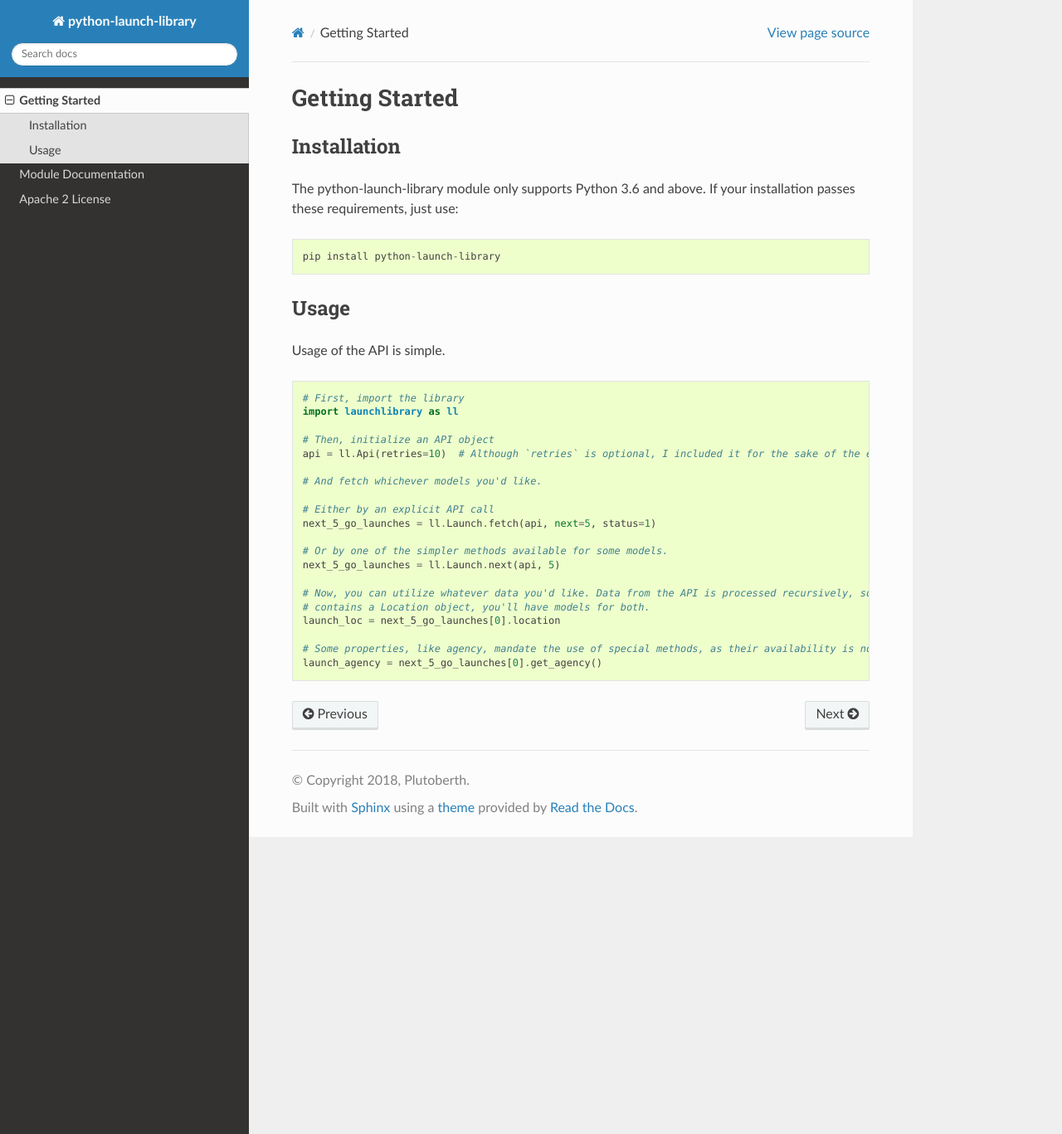
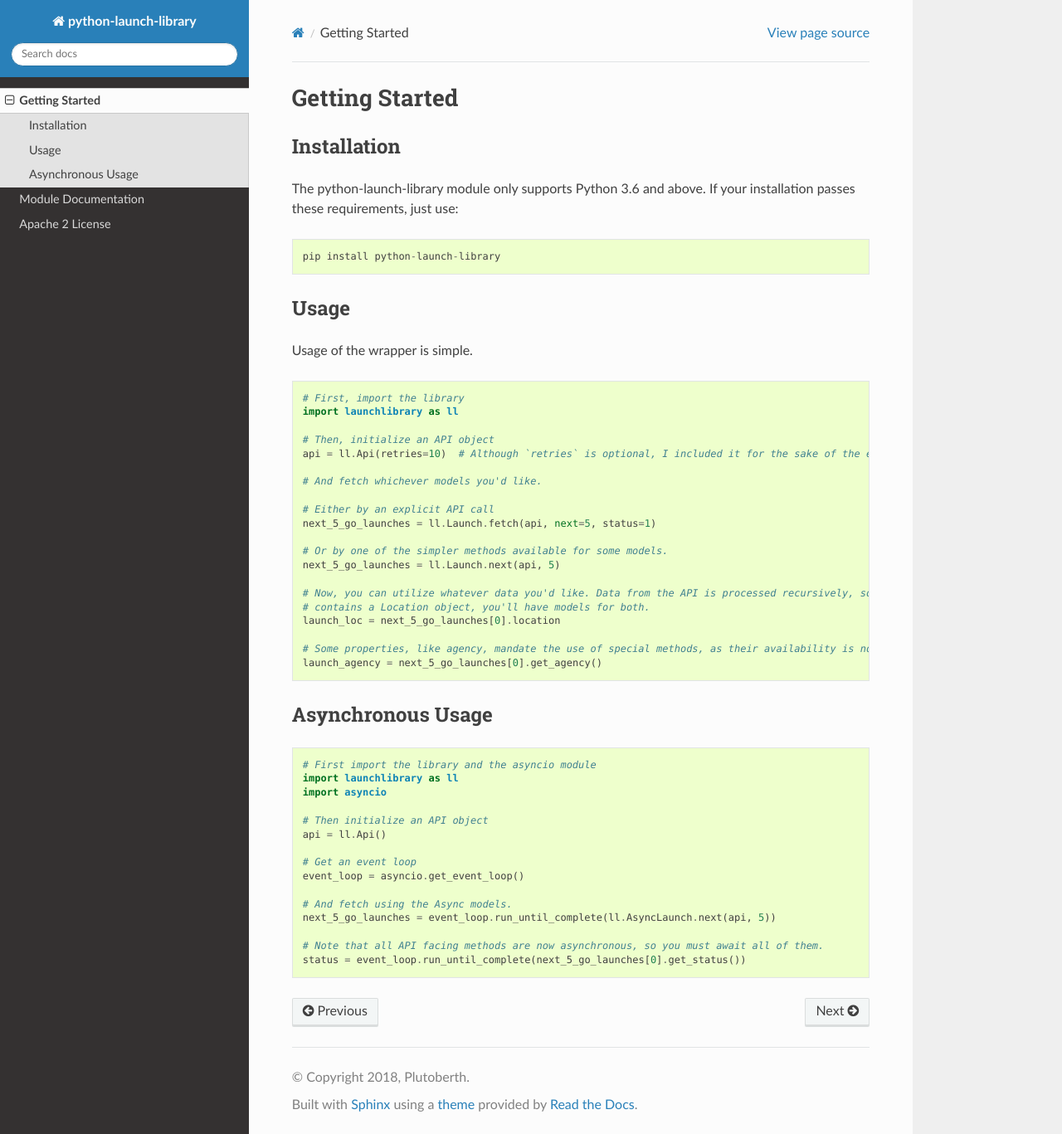
Before and after one commit to Plutoberth/python-launch-library, a Sphinx documentation site: the page built from docs/source/getting_started.rst, in a window 1280 px wide and 1367 px high. Shown: the whole window at 83% size. Built offline with Sphinx 7.4.7 and the Read the Docs theme 2.0.0, drawn with Linux system fonts in a browser that asks for light colours.

Commit message:
Add docs for async

```diff
--- a/docs/requirements.txt
+++ b/docs/requirements.txt
@@ -3,3 +3,4 @@ sphinx_autodoc_typehints
 sphinx_rtd_theme
 requests
 python-dateutil
+aiohttp
--- a/docs/source/getting_started.rst
+++ b/docs/source/getting_started.rst
@@ -14,7 +14,7 @@ The python-launch-library module only supports Python 3.6 and above. If your ins
 Usage
 -----
 
-Usage of the API is simple.
+Usage of the wrapper is simple.
 
 .. code:: py
 
@@ -38,3 +38,25 @@ Usage of the API is simple.
 
   # Some properties, like agency, mandate the use of special methods, as their availability is not guaranteed or represented as an id only.
   launch_agency = next_5_go_launches[0].get_agency()
+
+
+Asynchronous Usage
+------------------
+
+.. code:: py
+
+  # First import the library and the asyncio module
+  import launchlibrary as ll
+  import asyncio
+
+  # Then initialize an API object
+  api = ll.Api()
+
+  # Get an event loop
+  event_loop = asyncio.get_event_loop()
+
+  # And fetch using the Async models.
+  next_5_go_launches = event_loop.run_until_complete(ll.AsyncLaunch.next(api, 5))
+
+  # Note that all API facing methods are now asynchronous, so you must await all of them.
+  status = event_loop.run_until_complete(next_5_go_launches[0].get_status())
```
Also changed, not shown: README.md (+2 -2 lines), docs/source/Modules.rst (+10 -0 lines).
